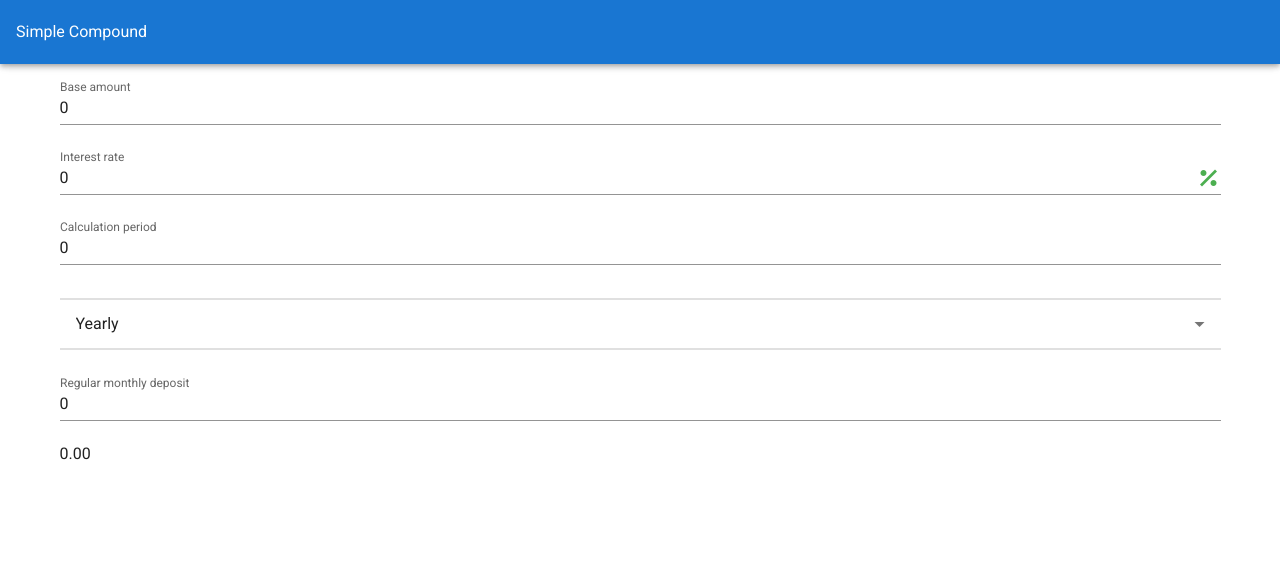
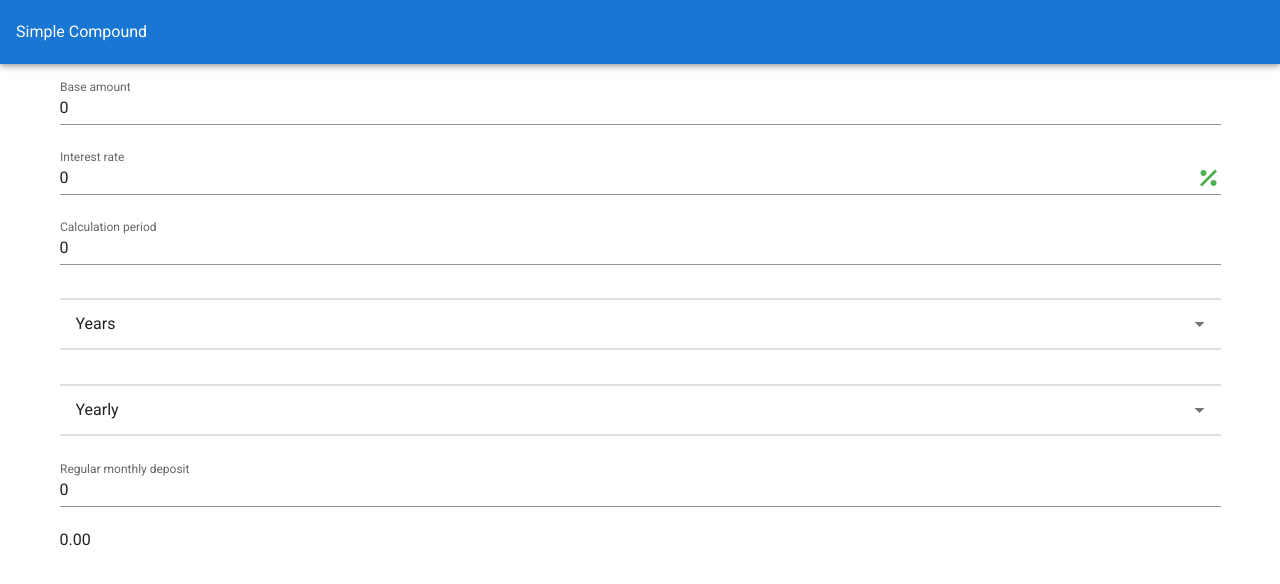
Before and after one commit to carrejoe3/Compound-interest-calculator, a Vue app in the folder simple-compound/: page /#/ in a window 1280 px wide. Shown: the top 584 px of the page. Built offline with nearby package versions, Linux system fonts and the light colour scheme.

Commit message:
added monthly/yearly calculation period functionality

```diff
--- a/simple-compound/src/components/Calculator.vue
+++ b/simple-compound/src/components/Calculator.vue
@@ -4,7 +4,8 @@
     <v-text-field label="Interest rate" v-model="interestRate">
       <v-icon slot="append" color="green">mdi-percent</v-icon>
     </v-text-field>
-    <v-text-field label="Calculation period" v-model="calculationPeriod"></v-text-field>
+    <v-text-field label="Calculation period" v-model="calculationPeriodValue"></v-text-field>
+    <v-overflow-btn :items="calculationPeriodTypes" item-text="name" item-value="value" v-model="selectedCalculationPeriodTypeValue"></v-overflow-btn>
     <v-overflow-btn :items="dropdownCalculationPeriodOptions" item-text="name" item-value="value" label="Compound interval" v-model="calculationPeriodInterval"></v-overflow-btn>
     <v-text-field label="Regular monthly deposit" v-model="regularDeposit"></v-text-field>
     {{ result }}
@@ -17,8 +18,20 @@ export default {
   data: () => ({
     baseAmount: 0,
     interestRate: 0,
-    calculationPeriod: 0,
+    calculationPeriodValue: 0,
     calculationPeriodInterval: 1,
+    calculationPeriodTypes:
+    [
+      {
+        name: 'Years',
+        value: 1
+      },
+      {
+        name: 'Months',
+        value: 12
+      }
+    ],
+    selectedCalculationPeriodTypeValue: 1,
     dropdownCalculationPeriodOptions:
     [
       {
@@ -45,6 +58,9 @@ export default {
     regularDeposit: 0
   }),
   computed: {
+    calculationPeriod () {
+      return this.calculationPeriodValue / this.selectedCalculationPeriodTypeValue
+    },
     result () {
       return (this.baseAmount * Math.pow((1 + ((this.interestRate / 100) / this.calculationPeriodInterval)), (this.calculationPeriodInterval * this.calculationPeriod))).toFixed(2)
     }
```
